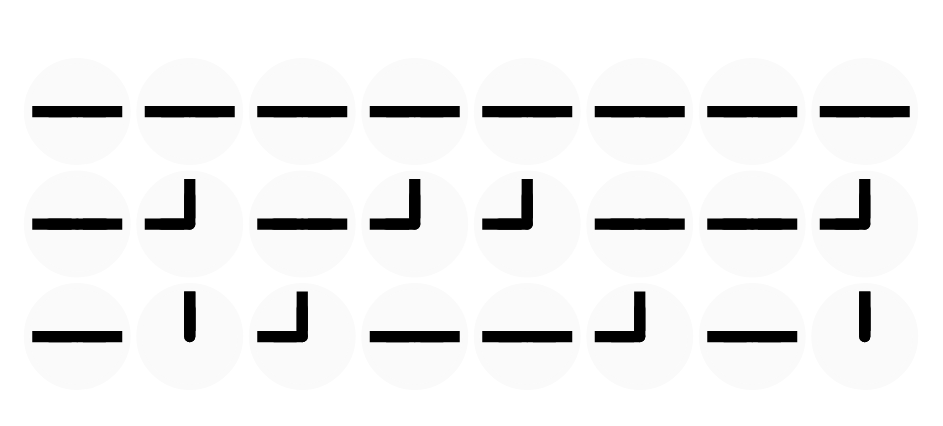
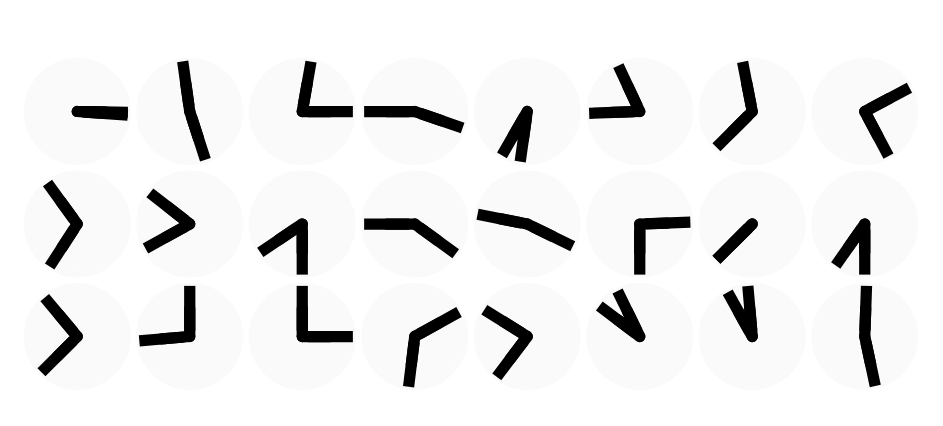
Before and after one commit to atkinchris/analogue-clock, a React app: page / in a window 1280 px wide. Shown: the part 174-600 px from the top of the page, without its empty margins (169-1112 px from the left). Built offline with nearby package versions, Linux system fonts and the light colour scheme.

Commit message:
Randomise initial positions

```diff
--- /dev/null
+++ b/src/buildArray.js
@@ -0,0 +1,22 @@
+const randomAngle = () => Math.floor(Math.random() * 360)
+
+const buildArray = (rows, columns) => {
+  const array = []
+
+  for (let y = 0; y < columns; y += 1) {
+    const row = []
+
+    for (let x = 0; x < rows; x += 1) {
+      row.push([
+        randomAngle(),
+        randomAngle(),
+      ])
+    }
+
+    array.push(row)
+  }
+
+  return array
+}
+
+export default buildArray
--- a/src/components/Digit.jsx
+++ b/src/components/Digit.jsx
@@ -12,11 +12,11 @@ const Digit = ({ clocks }) => clocks.map((rotations, index) => (
   <g transform={buildPosition(index)} key={index}>
     <circle cx="50" cy="50" r="45" className="frame" />
     <g transform={`rotate(${rotations[0]} 50 50)`}>
-      <line x1="50" y1="40" x2="50" y2="15" strokeLinecap="square" className="hand" />
+      <line x1="50" y1="40" x2="50" y2="10" strokeLinecap="square" className="hand" />
       <line x1="50" y1="50" x2="50" y2="25" strokeLinecap="round" className="hand" />
     </g>
     <g transform={`rotate(${-rotations[1]} 50 50)`}>
-      <line x1="50" y1="40" x2="50" y2="15" strokeLinecap="square" className="hand" />
+      <line x1="50" y1="40" x2="50" y2="10" strokeLinecap="square" className="hand" />
       <line x1="50" y1="50" x2="50" y2="25" strokeLinecap="round" className="hand" />
     </g>
   </g>
--- a/src/index.jsx
+++ b/src/index.jsx
@@ -5,15 +5,11 @@ import './styles.css'
 
 import Digits from './components/Digits'
 import DIGITS from './digits'
+import buildArray from './buildArray'
 
 const mountElement = document.getElementById('root')
 const tick = 1
-const digits = [
-  [[0, 0], [0, 0], [0, 0], [0, 0], [0, 0], [0, 0]],
-  [[0, 0], [0, 0], [0, 0], [0, 0], [0, 0], [0, 0]],
-  [[0, 0], [0, 0], [0, 0], [0, 0], [0, 0], [0, 0]],
-  [[0, 0], [0, 0], [0, 0], [0, 0], [0, 0], [0, 0]],
-]
+const digits = buildArray(6, 4)
 
 const update = () => {
   const date = new Date()
```
